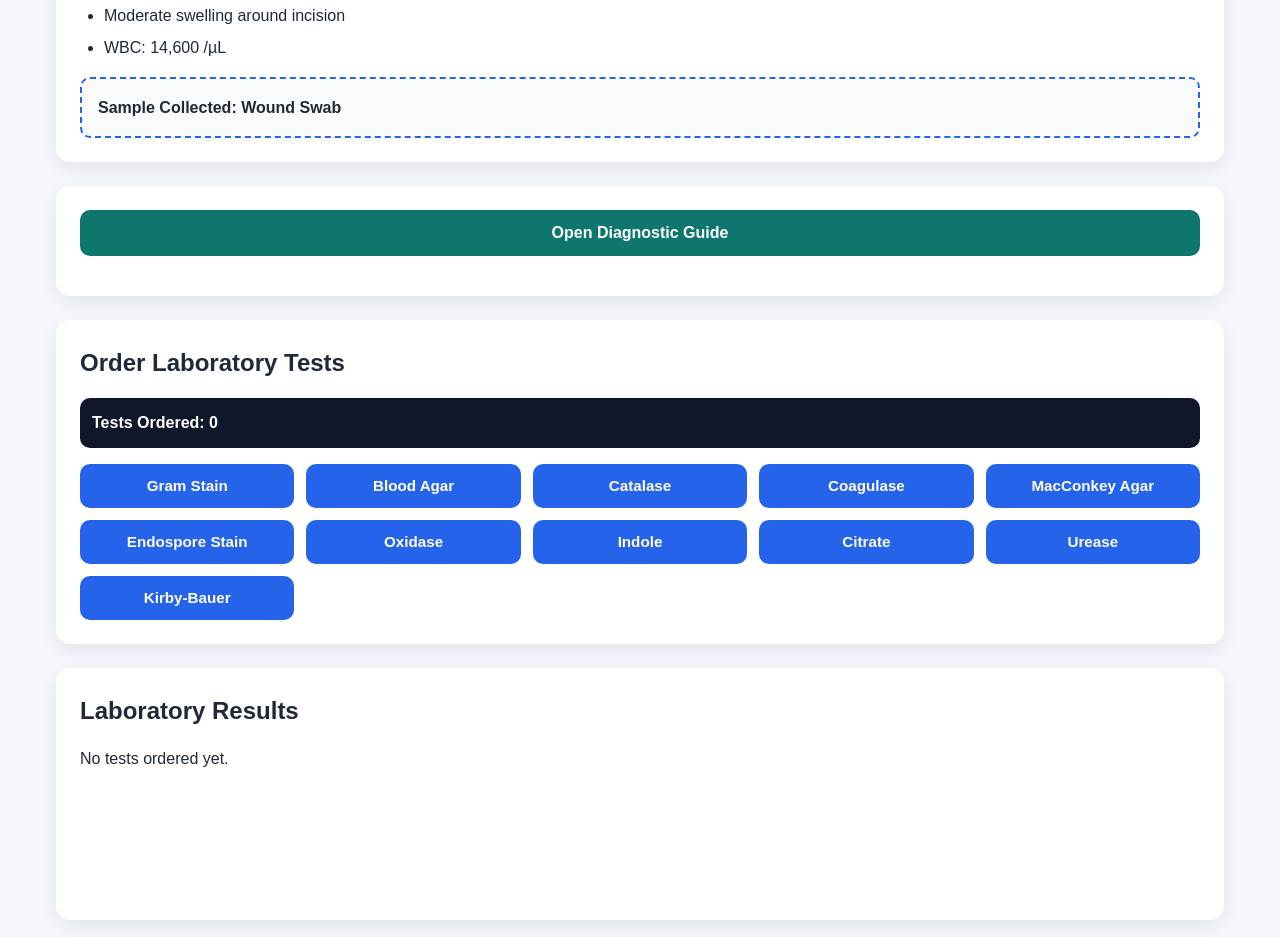
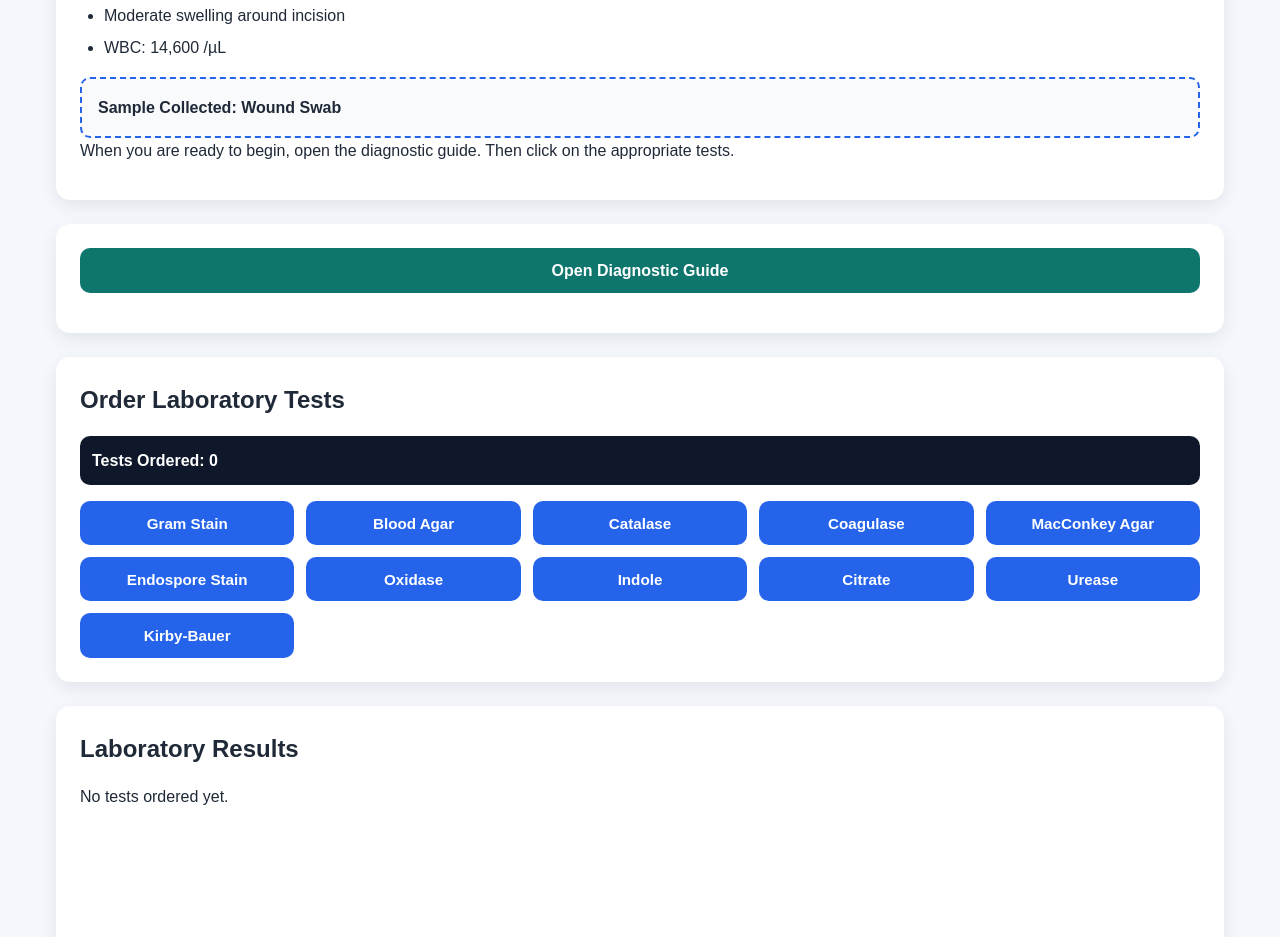
Before and after one commit to smcbride1983/BIOL334-cases, a plain HTML site: page cases/wound.html in a window 1280 px wide. Shown: the part 774-1711 px from the top of the page. Drawn offline with Linux system fonts and the light colour scheme.

Commit message:
Add instructions for using the diagnostic guide

```diff
--- a/cases/wound.html
+++ b/cases/wound.html
@@ -55,6 +55,9 @@
             Sample Collected: Wound Swab
         </div>
 
+        <p>
+            When you are ready to begin, open the diagnostic guide. Then click on the appropriate tests.
+        </p>
     </section>
 
     <section class="card">
```
